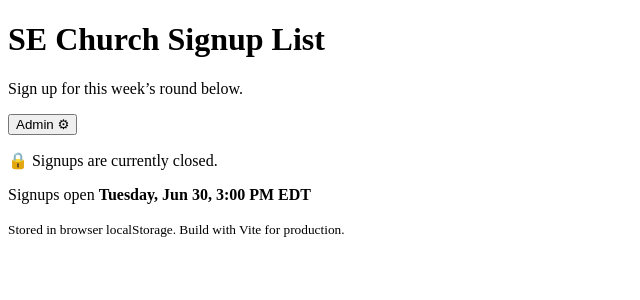
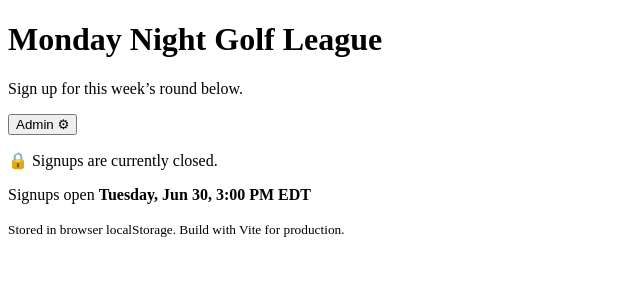
Before and after one commit to rgoodwel/signup_list_automation, a React (Vite) app: page / in a window 1280 px wide. Shown: the top 300 px of the page, without its empty margins (0-640 px from the left). Built offline with nearby package versions, Linux system fonts and the light colour scheme; the HTML template or start-up script is replaced by a standard one.

Commit message:
feat: update title/header to Monday Night Golf League

```diff
--- a/index.html
+++ b/index.html
@@ -3,7 +3,7 @@
   <head>
     <meta charset="utf-8" />
     <meta name="viewport" content="width=device-width, initial-scale=1.0" />
-    <title>Signup List Automation</title>
+    <title>Monday Night Golf League</title>
   </head>
   <body>
     <div id="root"></div>
--- a/src/App.jsx
+++ b/src/App.jsx
@@ -24,7 +24,7 @@ export default function App() {
       <header>
         <div className="header-row">
           <div>
-            <h1>SE Church Signup List</h1>
+            <h1>Monday Night Golf League</h1>
             <p className="muted">Sign up for this week’s round below.</p>
           </div>
           <button
```
